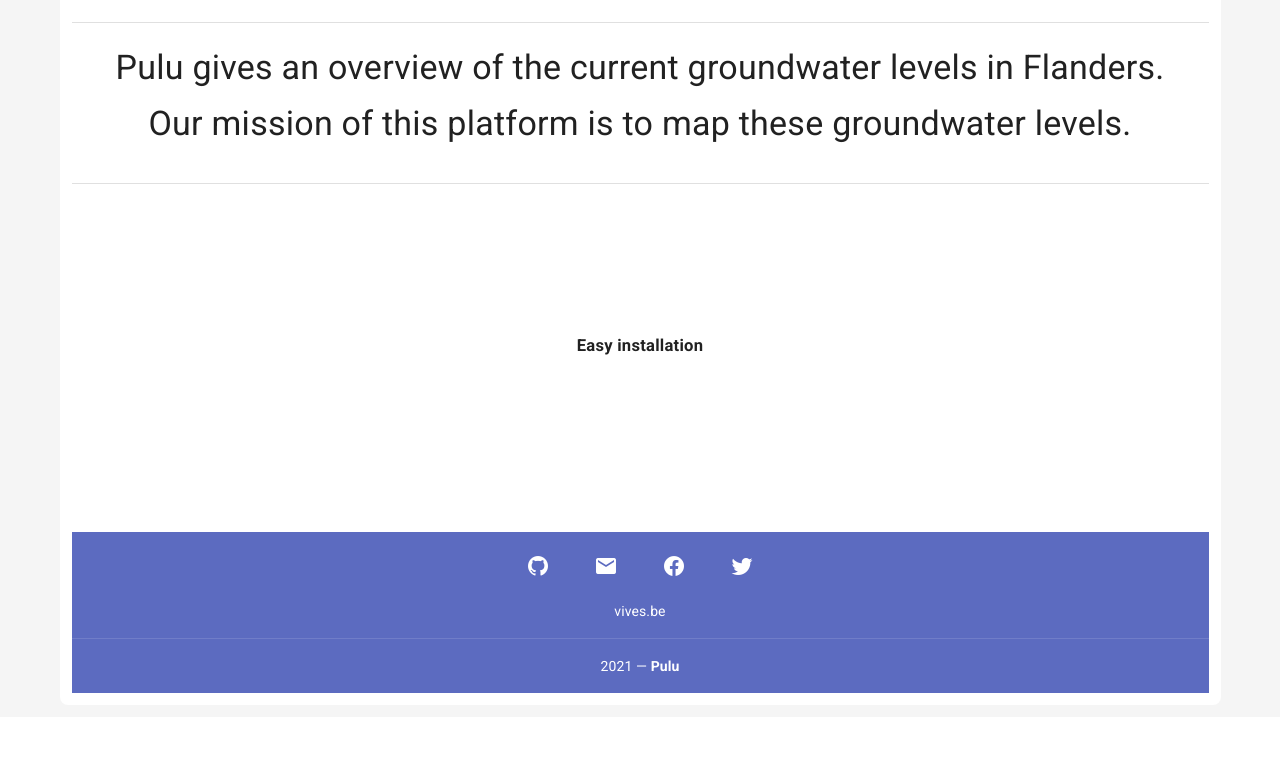
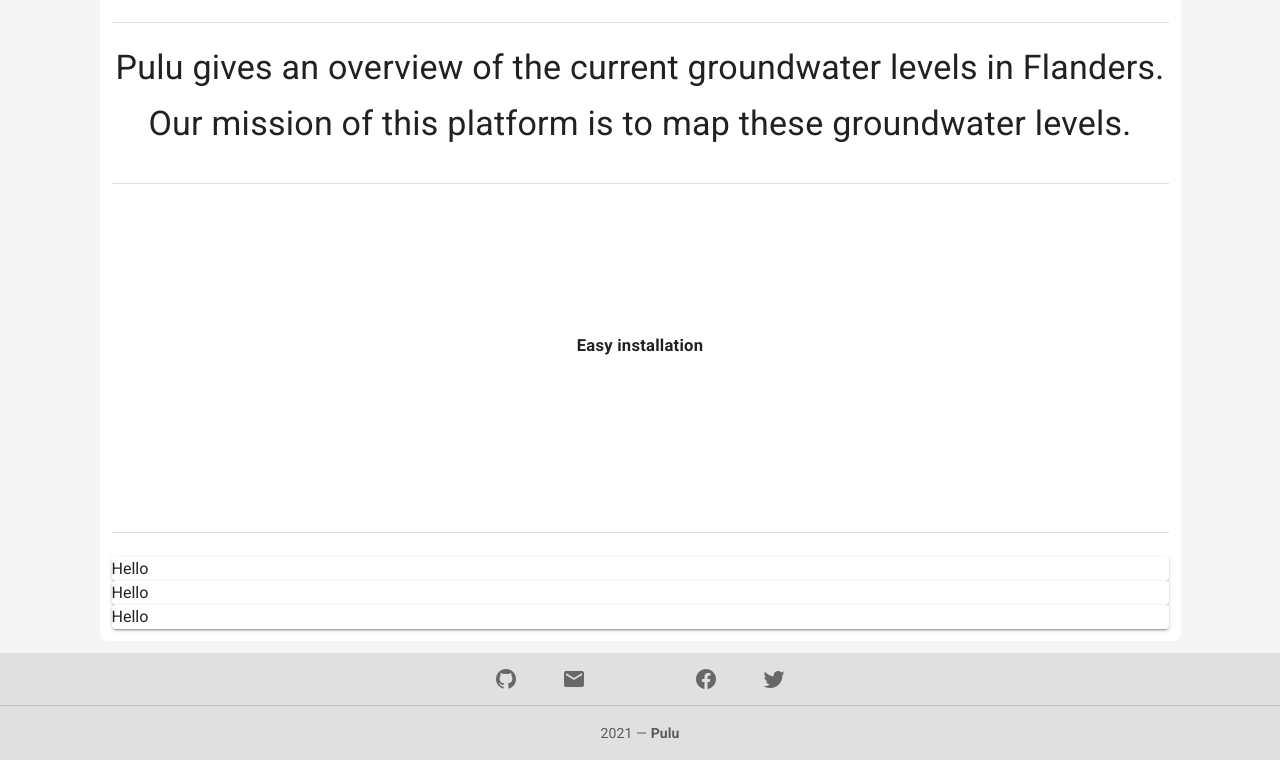
Before and after one commit to vives-projectwerk-2021/VueFrontendWebApp, a Vue app: page / in a window 1280 px wide. Shown: the part 738-1498 px from the top of the page. Before the commit the page ends 1455 px from the top, so only its background shows below. Built offline with nearby package versions, Linux system fonts and the light colour scheme; no server answers; grey boxes are pictures that could not be loaded; a web font is replaced by a local one.

Commit message:
update footer

```diff
--- a/src/App.vue
+++ b/src/App.vue
@@ -7,7 +7,7 @@
       <v-container>
         <v-row>
           <v-col>
-            <v-sheet min-height="80vh" rounded="lg">
+            <v-sheet min-height="80vh" rounded="lg" class="mx-10">
               <v-col>
                 <router-view/>
               </v-col>
@@ -16,12 +16,18 @@
         </v-row>
       </v-container>
     </v-main>
+
+    <FooTer/>
   </v-app>
 </template>
 
 <script>
 import NavBar from '@/components/NavBar';
+import FooTer from '@/components/FooTer'
 export default {
-  components: { NavBar}
+  components: {
+    NavBar,
+    FooTer
+  }
 };
 </script>
--- /dev/null
+++ b/src/components/FooTer.vue
@@ -0,0 +1,81 @@
+<template>
+  <v-footer padless>
+        <v-card
+            flat
+            tile
+            class="text-center"
+            width="100%"
+            color="grey lighten-2"
+        >
+        <v-card-text>
+            <v-row class="py-1" justify="center" align="center">
+                <v-btn
+                    v-for="icon in icons_one"
+                    :key="icon"
+                    class="mx-4"
+                    :href="icon.link"
+                    icon
+                >
+                <v-icon size="24px">
+                    {{ icon.image }}
+                </v-icon>
+                </v-btn>
+                <a href="https://www.vives.be" color="grey lighten-2" class="mx-5">
+                    <v-img :src="logo_vives" max-height="28px" max-width="24px"></v-img>
+                </a>
+                <v-btn
+                    v-for="icon in icons_two"
+                    :key="icon"
+                    class="mx-4"
+                    :href="icon.link"
+                    icon
+                >
+                <v-icon size="24px">
+                    {{ icon.image }}
+                </v-icon>
+                </v-btn>
+            </v-row>
+        </v-card-text>
+
+        <v-divider></v-divider>
+
+        <v-card-text>
+          {{ new Date().getFullYear() }} — <strong>Pulu</strong>
+        </v-card-text>
+      </v-card>
+    </v-footer>
+</template>
+
+<script>
+
+export default {
+    name: 'Footer',
+
+    data() {
+        return {
+            logo_vives: require('@/img/logo_vives.png'),
+            icons_one: [
+                {
+                    image: 'mdi-github',
+                    link: 'https://github.com/vives-projectwerk-2021'
+                },
+                {
+                    image: 'mdi-email',
+                    link: ''
+                },
+            ],
+
+            icons_two: [
+                {
+                    image: 'mdi-facebook',
+                    link: 'https://www.facebook.com/viveshogeschool'
+                },
+                {
+                    image: 'mdi-twitter',
+                    link: 'https://twitter.com/viveshogeschool'
+                }
+            ]
+        }
+    }
+}
+</script>
--- a/src/components/HomePage.vue
+++ b/src/components/HomePage.vue
@@ -36,44 +36,17 @@
       </v-carousel-item>
     </v-carousel>
     <br>
-
-    <v-footer
-      dark
-      padless
-
-    >
-      <v-card
-        flat
-        tile
-        class="indigo lighten-1 white--text text-center"
-        color="darkgrey"
-        width="100%"
-      >
-        <v-card-text>
-          <v-btn
-            v-for="icon in icons"
-            :key="icon"
-            class="mx-4 white--text"
-            icon
-            dark
-          >
-            <v-icon size="24px">
-              {{ icon }}
-            </v-icon>
-          </v-btn>
-        </v-card-text>
-
-        <v-card-text class="white--text pt-0">
-          vives.be
-        </v-card-text>
-
-        <v-divider></v-divider>
-
-        <v-card-text class="white--text">
-          {{ new Date().getFullYear() }} — <strong>Pulu</strong>
-        </v-card-text>
-      </v-card>
-    </v-footer>
+    <v-divider></v-divider>
+    <br>
+    <v-row>
+        <v-col>
+            <v-card
+                v-for="n in 3" :key="n"
+            >
+                Hello
+            </v-card>
+        </v-col>
+    </v-row>
   </div>
 </template>
 
@@ -86,13 +59,11 @@ export default {
 
   components: {
     MapPage
-    //Footer upcomming!!
   },
 
   data() {
     return {
       activeColor: 'white',
-      logo_vives: require('@/img/logo_vives.png'),
       slides: [
         {
           src: require('../img/image_one.jpg'),
@@ -115,14 +86,8 @@ export default {
           title: "Created by Vives students"
         }
       ],
-      icons: [
-        'mdi-github',
-        'mdi-email',
-        'mdi-facebook',
-        'mdi-twitter'
-      ]
+
     }
   }
-
 }
 </script>
```
